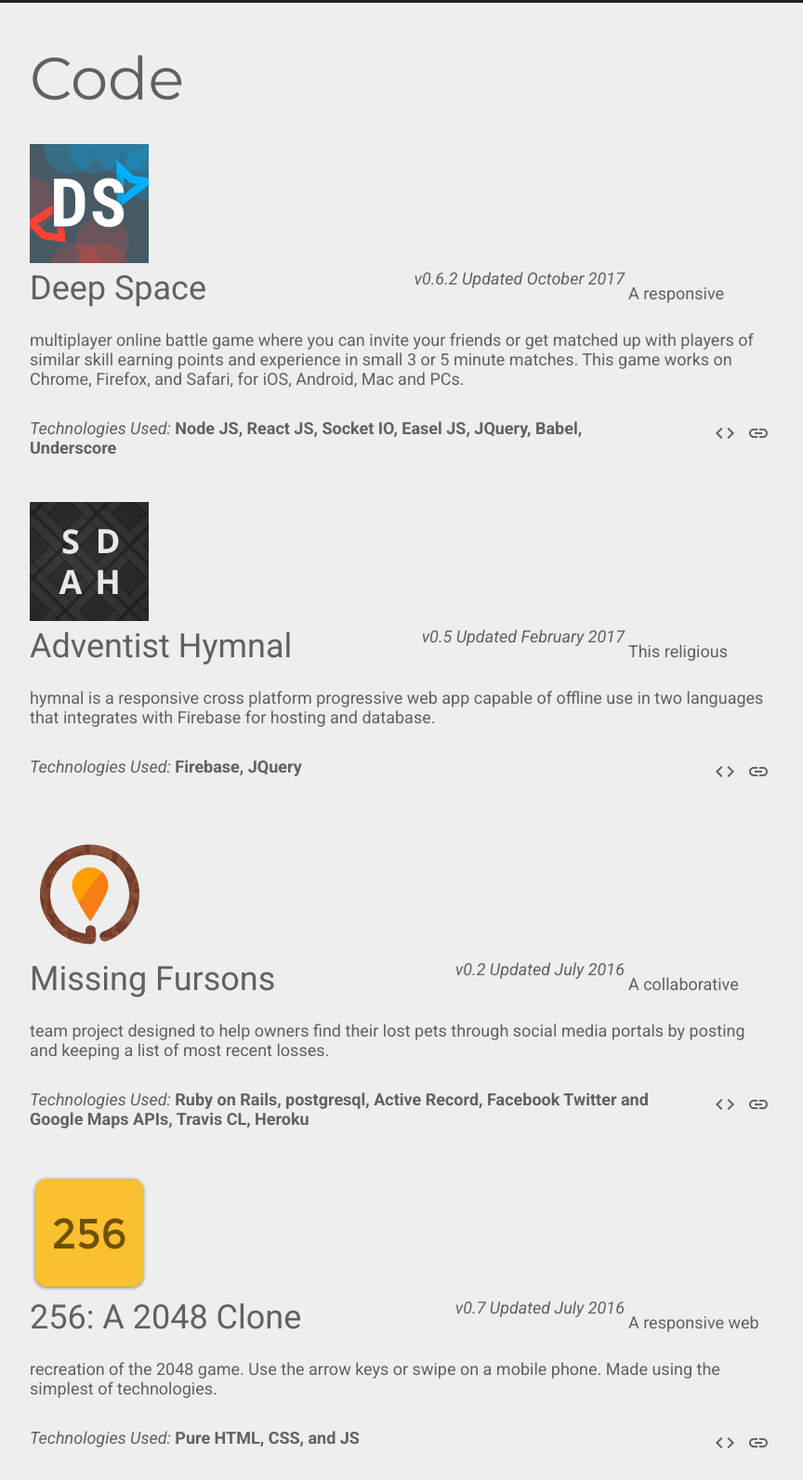
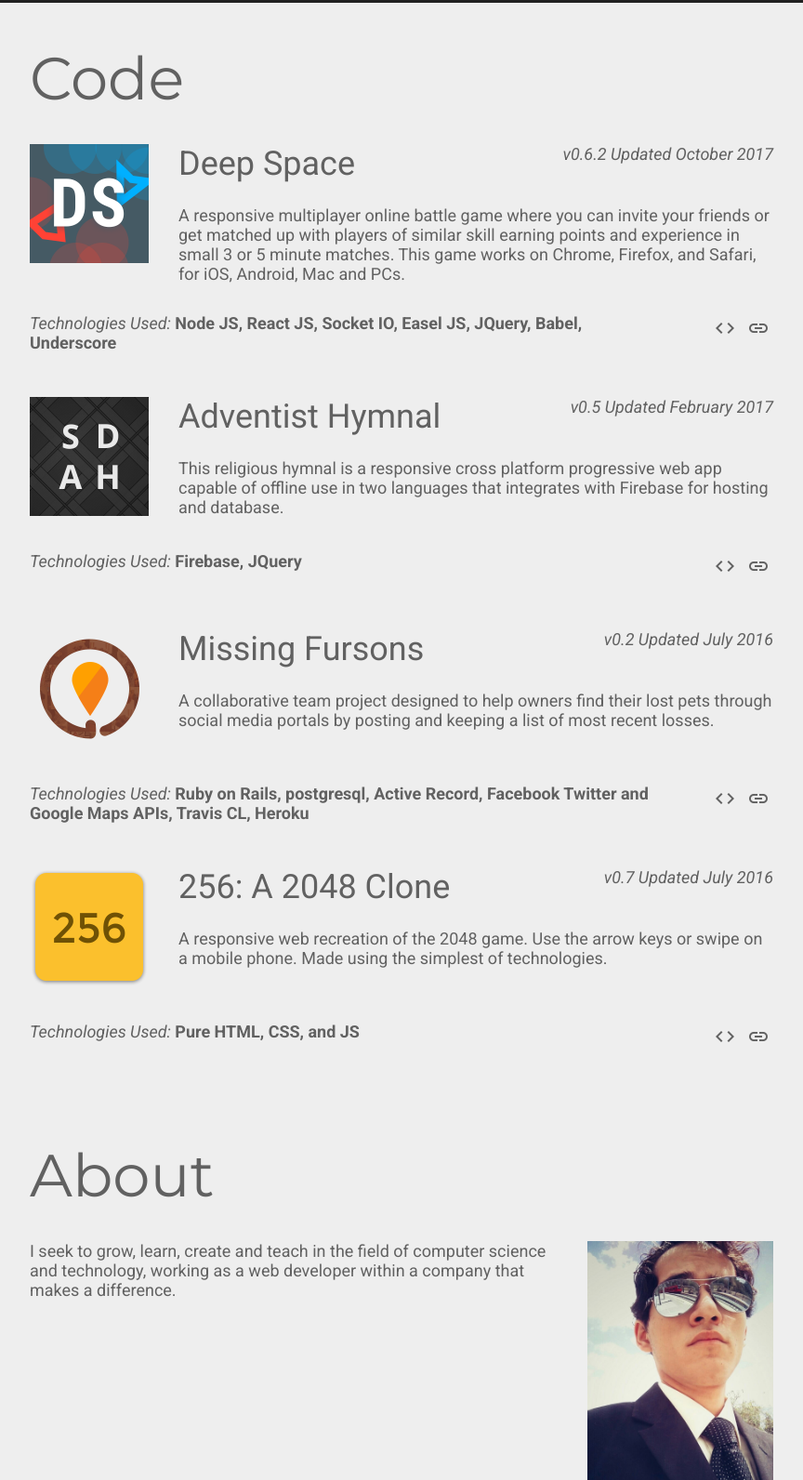
Before and after one commit to davidsruiz/davidsruiz.github.io, a website: page index.html in a window 1280 px wide. Shown: the part 621-2213 px from the top of the page at 93% size, without its empty margins (208-1072 px from the left). Drawn offline with nearby package versions, Linux system fonts and the light colour scheme.

Commit message:
links on image tiles flow iwth layout

```diff
--- a/index.html
+++ b/index.html
@@ -52,7 +52,7 @@ to ones and zeros<br/>
     <article class="page-section" id="code-section">
         <span class="section-title">Code</span>
         <div class="code-section-project">
-            <a href="http://playdeep.space/">
+            <a class="code-section-project-image-link" href="http://playdeep.space/">
                 <img class="code-section-project-image" src="public/images/tiles/DS Tile.png" alt="Deep Space Tile">
             </a>
             <div class="code-section-project-title-bar">
@@ -70,7 +70,7 @@ to ones and zeros<br/>
         </div>
 
         <div class="code-section-project">
-            <a href="http://sdahymns.org/">
+            <a class="code-section-project-image-link" href="http://sdahymns.org/">
                 <img class="code-section-project-image" src="public/images/tiles/SDAH Tile.png" alt="">
             </a>
             <div class="code-section-project-title-bar">
@@ -88,7 +88,7 @@ to ones and zeros<br/>
         </div>
 
         <div class="code-section-project">
-            <a href="http://missingfursons.com/">
+            <a class="code-section-project-image-link" href="http://missingfursons.com/">
                 <img class="code-section-project-image" src="public/images/tiles/MF Tile.png" alt="">
             </a>
             <div class="code-section-project-title-bar">
@@ -106,7 +106,7 @@ to ones and zeros<br/>
         </div>
 
         <div class="code-section-project">
-            <a href="http://davidsruiz.com/256/">
+            <a class="code-section-project-image-link" href="http://davidsruiz.com/256/">
                 <img class="code-section-project-image" src="public/images/tiles/256 Tile.png" alt="">
             </a>
             <div class="code-section-project-title-bar">
--- a/public/styles/application.scss
+++ b/public/styles/application.scss
@@ -161,15 +161,20 @@ header {
 
 $code-section-project-tile-image-padding: 32px;
 
-.code-section-project-image {
+.code-section-project-image-link {
 
-  width: 128px;
-  height: 128px;
   margin: 0
           $code-section-project-tile-image-padding
           2px
           0;
   float: left;
+
+}
+
+.code-section-project-image {
+
+  width: 128px;
+  height: 128px;
 
 }
 
@@ -279,7 +284,7 @@ $code-section-project-action-button-box-width: 80px;
     text-align: center;
   }
 
-  .code-section-project-image {
+  .code-section-project-image-link {
     margin-right: 0;
     margin-bottom: $code-section-project-tile-image-padding;
     float: none;
```
Also changed, not shown: public/styles/application.css.
